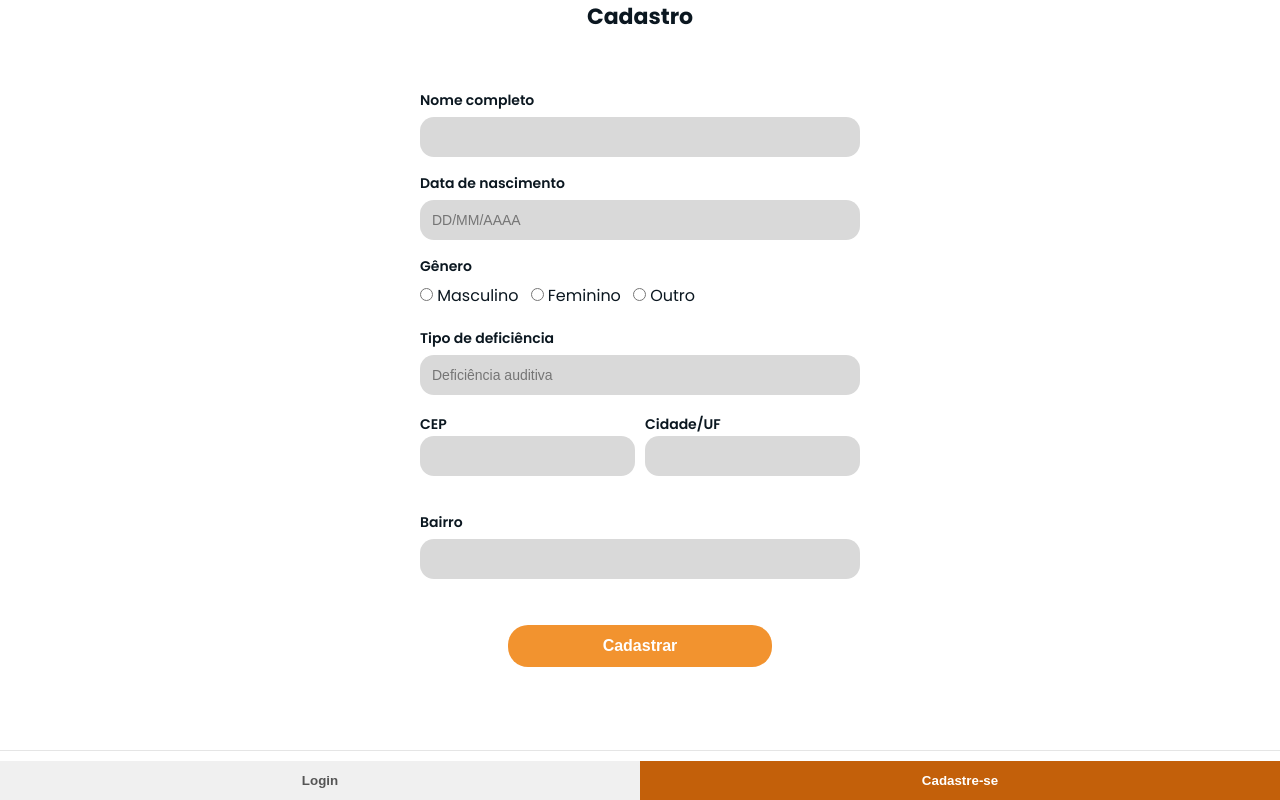
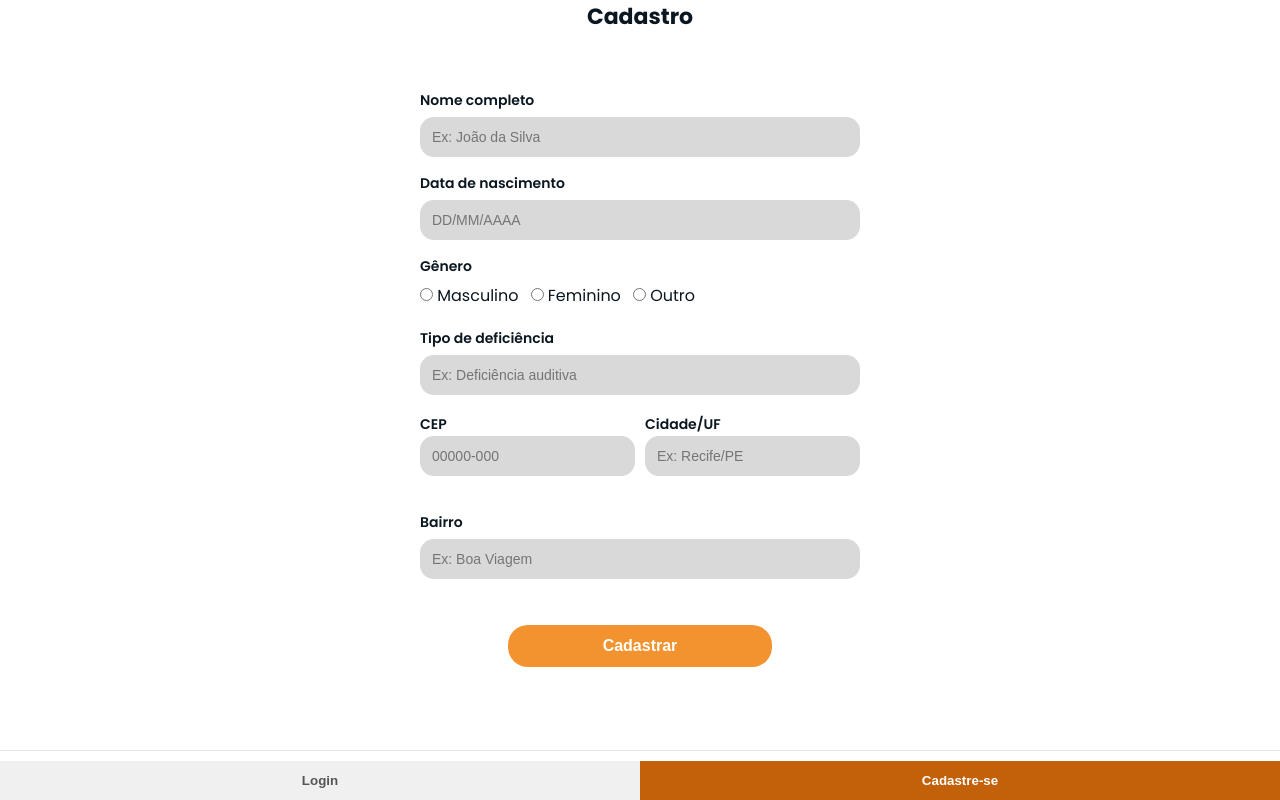
Before and after one commit to ViniciusSL12/RepoFront-APIADOS, a Next.js app in the folder melhoraqui_screens_final/: page /CadastroMorador in a window 1280 px wide. Built offline with nearby package versions, Linux system fonts and the light colour scheme.

Commit message:
adicionando placeholders na tela de cadastro e guardando as informações num localStorage

```diff
--- a/melhoraqui_screens_final/pages/CadastroMorador.js
+++ b/melhoraqui_screens_final/pages/CadastroMorador.js
@@ -1,53 +1,135 @@
 import styles from '../styles/CadastroMorador.module.css';
 import { useRouter } from 'next/router';
+import { useState, useEffect } from 'react';
 
 export default function CadastroMorador() {
   const router = useRouter();
 
+  // Estados com persistência no localStorage
+  const [formData, setFormData] = useState({
+    nome: '',
+    nascimento: '',
+    genero: '',
+    deficiencia: '',
+    cep: '',
+    cidade: '',
+    bairro: ''
+  });
+
+  useEffect(() => {
+    const saved = localStorage.getItem('cadastro_morador');
+    if (saved) {
+      setFormData(JSON.parse(saved));
+    }
+  }, []);
+
+  useEffect(() => {
+    localStorage.setItem('cadastro_morador', JSON.stringify(formData));
+  }, [formData]);
+
+  const updateField = (field, value) => {
+    setFormData(prev => ({ ...prev, [field]: value }));
+  };
+
   return (
     <div className={styles.container}>
-
-
       <div className={styles.header}>
         <h1 className={styles.title}>Cadastro</h1>
       </div>
 
-
       <div className={styles.formBox}>
         <label className={styles.label}>Nome completo</label>
-        <input type="text" className={styles.input} />
+        <input
+          type="text"
+          placeholder="Ex: João da Silva"
+          className={styles.input}
+          value={formData.nome}
+          onChange={(e) => updateField('nome', e.target.value)}
+        />
 
         <label className={styles.label}>Data de nascimento</label>
-        <input type="text" placeholder="DD/MM/AAAA" className={styles.input} />
+        <input
+          type="text"
+          placeholder="DD/MM/AAAA"
+          className={styles.input}
+          value={formData.nascimento}
+          onChange={(e) => updateField('nascimento', e.target.value)}
+        />
 
         <label className={styles.label}>Gênero</label>
         <div className={styles.radioGroup}>
-          <label><input type="radio" name="gen" /> Masculino</label>
-          <label><input type="radio" name="gen" /> Feminino</label>
-          <label><input type="radio" name="gen" /> Outro</label>
+          <label>
+            <input
+              type="radio"
+              name="gen"
+              checked={formData.genero === 'Masculino'}
+              onChange={() => updateField('genero', 'Masculino')}
+            /> Masculino
+          </label>
+
+          <label>
+            <input
+              type="radio"
+              name="gen"
+              checked={formData.genero === 'Feminino'}
+              onChange={() => updateField('genero', 'Feminino')}
+            /> Feminino
+          </label>
+
+          <label>
+            <input
+              type="radio"
+              name="gen"
+              checked={formData.genero === 'Outro'}
+              onChange={() => updateField('genero', 'Outro')}
+            /> Outro
+          </label>
         </div>
 
         <label className={styles.label}>Tipo de deficiência</label>
-        <input type="text" placeholder="Deficiência auditiva" className={styles.input} />
+        <input
+          type="text"
+          placeholder="Ex: Deficiência auditiva"
+          className={styles.input}
+          value={formData.deficiencia}
+          onChange={(e) => updateField('deficiencia', e.target.value)}
+        />
 
         <div className={styles.row}>
           <div className={styles.col}>
             <label className={styles.label}>CEP</label>
-            <input type="text" className={styles.input} />
+            <input
+              type="text"
+              placeholder="00000-000"
+              className={styles.input}
+              value={formData.cep}
+              onChange={(e) => updateField('cep', e.target.value)}
+            />
           </div>
 
           <div className={styles.col}>
             <label className={styles.label}>Cidade/UF</label>
-            <input type="text" className={styles.input} />
+            <input
+              type="text"
+              placeholder="Ex: Recife/PE"
+              className={styles.input}
+              value={formData.cidade}
+              onChange={(e) => updateField('cidade', e.target.value)}
+            />
           </div>
         </div>
 
         <label className={styles.label}>Bairro</label>
-        <input type="text" className={styles.input} />
+        <input
+          type="text"
+          placeholder="Ex: Boa Viagem"
+          className={styles.input}
+          value={formData.bairro}
+          onChange={(e) => updateField('bairro', e.target.value)}
+        />
 
         <button className={styles.submitBtn}>Cadastrar</button>
       </div>
-
 
       <div className={styles.bottomBar}>
         <button
@@ -61,7 +143,6 @@ export default function CadastroMorador() {
           Cadastre-se
         </button>
       </div>
-
     </div>
   );
 }
```
